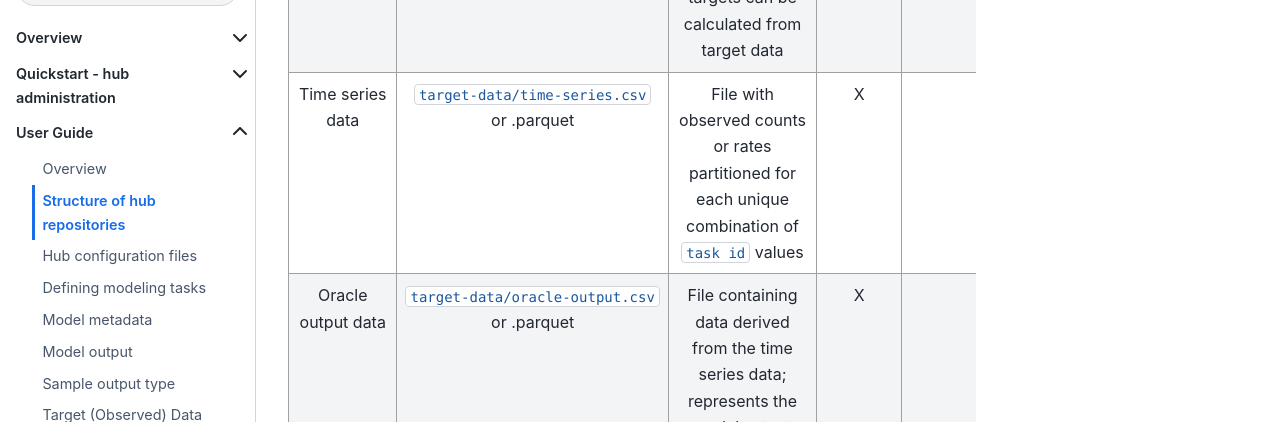
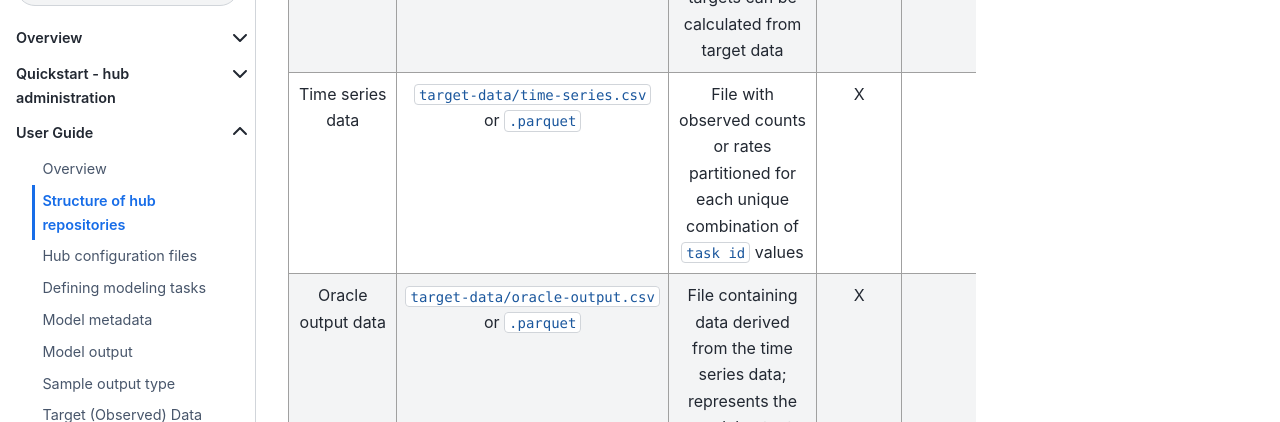
Before and after one commit to hubverse-org/hubDocs, a Sphinx documentation site: the page built from docs/source/user-guide/hub-structure.md, in a window 1280 px wide and 900 px high, scrolled down 4131 px. Shown: the part 150-572 px from the top of the window. Built offline with Sphinx 7.4.7 and the Sphinx Book theme 1.1.4, drawn with Linux system fonts in a browser that asks for light colours; comment, search, counter and statistics services are not loaded.

````diff
--- a/docs/source/user-guide/hub-structure.md
+++ b/docs/source/user-guide/hub-structure.md
@@ -64,8 +64,8 @@ The following components are not required for a hub but may be useful:
 | Component | Location | Description | Hub provides | Modeler provides |
 | ------ | ------ | ------ | ------ | ------ |
 | Target data directory | `target-data/` | Folder storing actual observed (i.e., target) values of an outcome (or links to external open-access sources) and information on how  model targets can be calculated from target data | X | |
-| Time series data | `target-data/time-series.csv` or .parquet | File with observed counts or rates partitioned for each unique combination of `task id` values | X |  |
-| Oracle output data | `target-data/oracle-output.csv` or .parquet | File containing data derived from the time series data; represents the model output that would have been generated if the target data values were known ahead of time. For parquet files, column data types in the `oracle-output` file(s) should be consistent with the schema defined in the config file, with the `oracle-value` column having the same data type as the model output `value` column. | X |  |
+| Time series data | `target-data/time-series.csv` or `.parquet` | File with observed counts or rates partitioned for each unique combination of `task id` values | X |  |
+| Oracle output data | `target-data/oracle-output.csv` or `.parquet` | File containing data derived from the time series data; represents the model output that would have been generated if the target data values were known ahead of time. For parquet files, column data types in the `oracle-output` file(s) should be consistent with the schema defined in the config file, with the `oracle-value` column having the same data type as the model output `value` column. | X |  |
 | Auxiliary data directory | `auxiliary-data/` | Folder storing any additional data related to modeling efforts | X |  |
 | Source code directory | `src/` | Folder storing code that is present in the hub repository, including code to access target time series data and/or oracle output programmatically | X |  |
 ```
````
